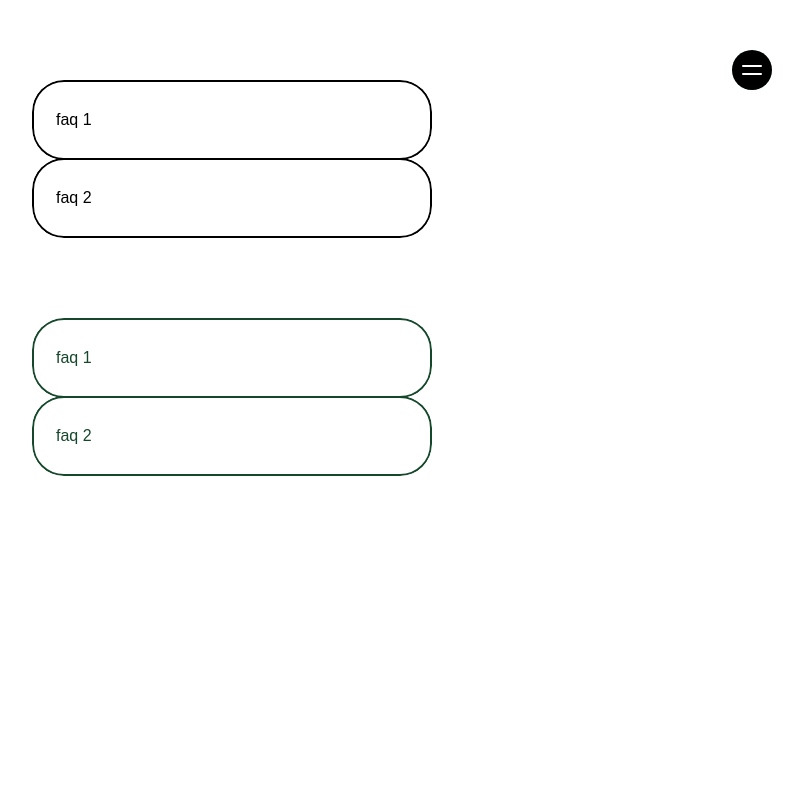
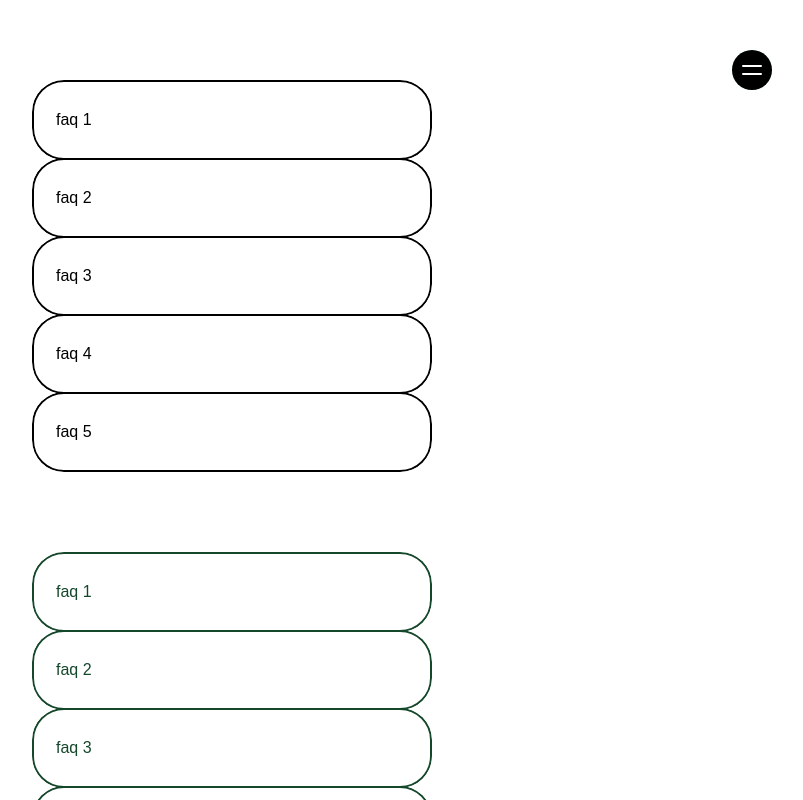
Before and after one commit to JaumeEsquerdo/oli-de-la-torre, a Next.js app in the folder oli-maleno/: page / in a window 1280 px wide. Shown: the top 800 px of the page, without its empty margins (408-1211 px from the left). Built offline with nearby package versions, Linux system fonts and the light colour scheme.

Commit message:
Update FAQ.tsx

```diff
--- a/oli-maleno/app/components/FAQ.tsx
+++ b/oli-maleno/app/components/FAQ.tsx
@@ -16,6 +16,18 @@ const dataFAQ: FaqItem[] = [
     {
         title: "faq 2",
         description: "description faq 2...."
+    },
+    {
+        title: "faq 3",
+        description: "description faq 3...."
+    },
+    {
+        title: "faq 4",
+        description: "description faq 4...."
+    },
+    {
+        title: "faq 5",
+        description: "description faq 5...."
     }
 ]
 
```
